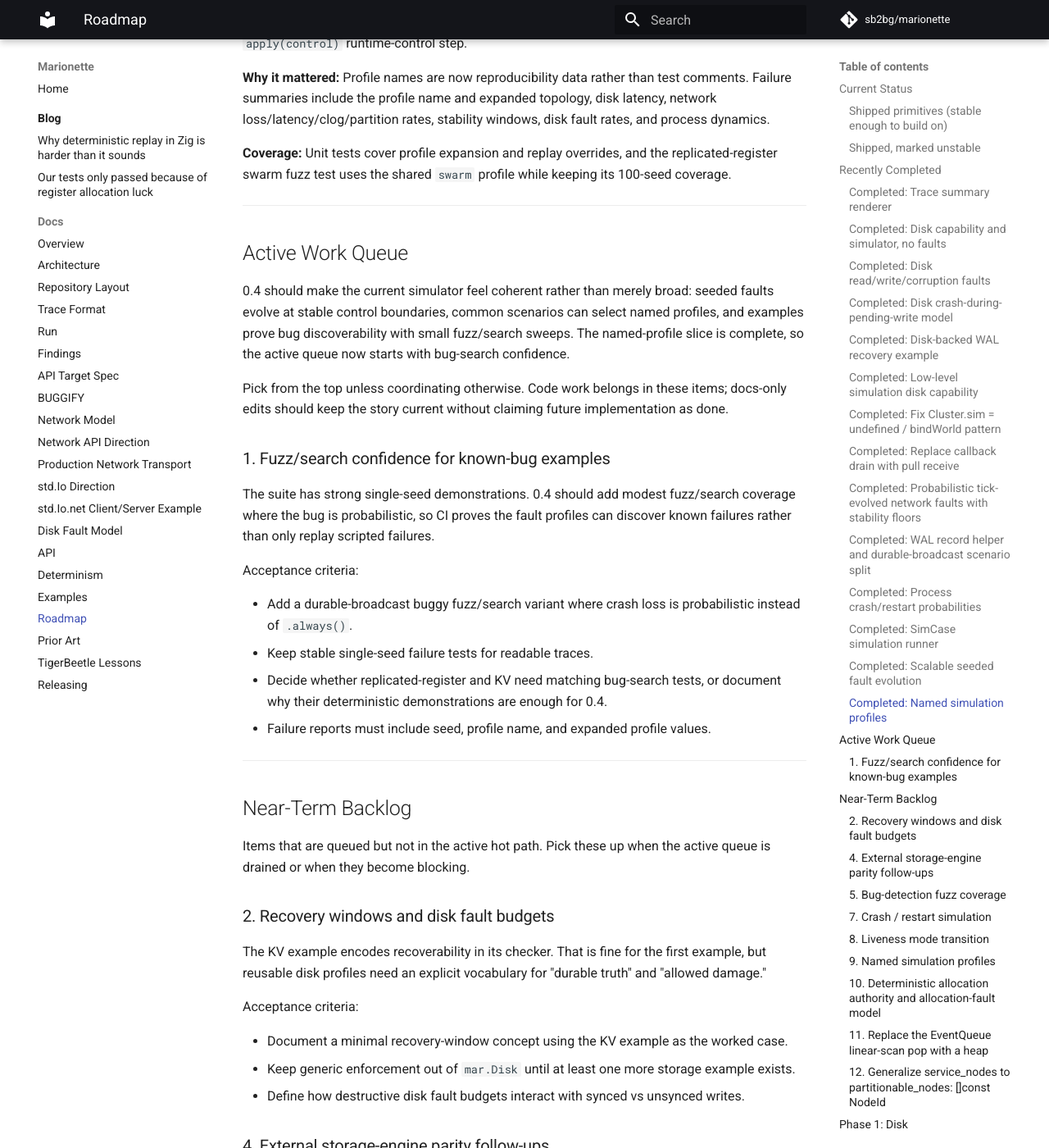
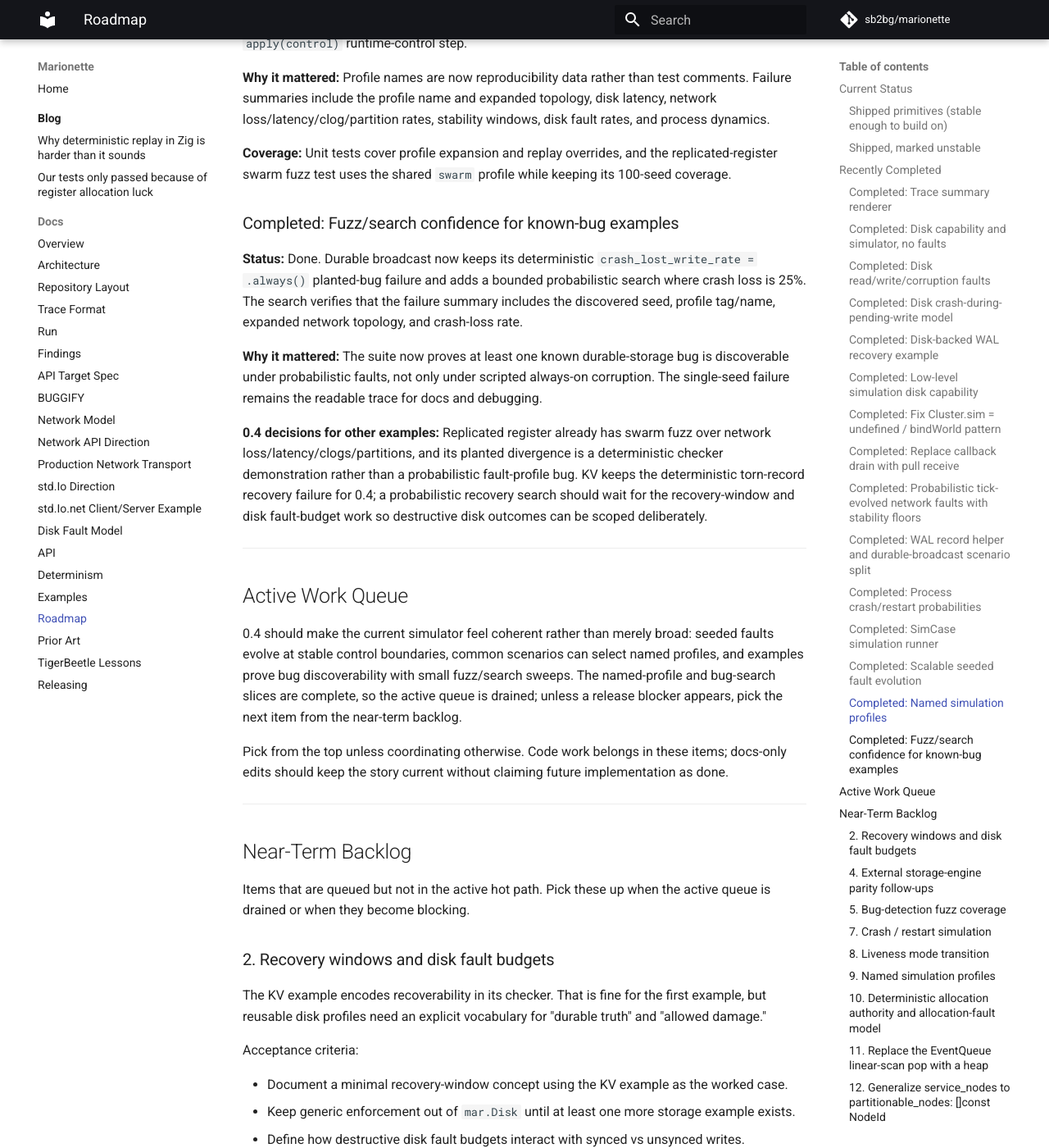
Before and after one commit to sb2bg/marionette, an MkDocs documentation site: the page built from docs/roadmap.md, in a window 1280 px wide and 1400 px high, scrolled down 10388 px. Shown: the whole window at 82% size. Built offline with MkDocs 1.6.1 and Material for MkDocs 9.7.7, drawn with Linux system fonts in a browser that asks for light colours; comment, search, counter and statistics services are not loaded; some of the changed text lies outside the part shown.

Commit message:
Mark bug-search coverage complete

```diff
--- a/docs/roadmap.md
+++ b/docs/roadmap.md
@@ -457,6 +457,26 @@ disk fault rates, and process dynamics.
 replicated-register swarm fuzz test uses the shared `swarm` profile while
 keeping its 100-seed coverage.
 
+### Completed: Fuzz/search confidence for known-bug examples
+
+**Status:** Done. Durable broadcast now keeps its deterministic
+`crash_lost_write_rate = .always()` planted-bug failure and adds a bounded
+probabilistic search where crash loss is 25%. The search verifies that the
+failure summary includes the discovered seed, profile tag/name, expanded
+network topology, and crash-loss rate.
+
+**Why it mattered:** The suite now proves at least one known durable-storage
+bug is discoverable under probabilistic faults, not only under scripted
+always-on corruption. The single-seed failure remains the readable trace for
+docs and debugging.
+
+**0.4 decisions for other examples:** Replicated register already has swarm
+fuzz over network loss/latency/clogs/partitions, and its planted divergence is
+a deterministic checker demonstration rather than a probabilistic fault-profile
+bug. KV keeps the deterministic torn-record recovery failure for 0.4; a
+probabilistic recovery search should wait for the recovery-window and disk
+fault-budget work so destructive disk outcomes can be scoped deliberately.
+
 ---
 
 ## Active Work Queue
@@ -464,27 +484,13 @@ keeping its 100-seed coverage.
 0.4 should make the current simulator feel coherent rather than merely broad:
 seeded faults evolve at stable control boundaries, common scenarios can select
 named profiles, and examples prove bug discoverability with small fuzz/search
-sweeps. The named-profile slice is complete, so the active queue now starts
-with bug-search confidence.
+sweeps. The named-profile and bug-search slices are complete, so the active
+queue is drained; unless a release blocker appears, pick the next item from the
+near-term backlog.
 
 Pick from the top unless coordinating otherwise. Code work belongs in these
 items; docs-only edits should keep the story current without claiming future
 implementation as done.
-
-### 1. Fuzz/search confidence for known-bug examples
-
-The suite has strong single-seed demonstrations. 0.4 should add modest
-fuzz/search coverage where the bug is probabilistic, so CI proves the fault
-profiles can discover known failures rather than only replay scripted failures.
-
-Acceptance criteria:
-
-- Add a durable-broadcast buggy fuzz/search variant where crash loss is
-  probabilistic instead of `.always()`.
-- Keep stable single-seed failure tests for readable traces.
-- Decide whether replicated-register and KV need matching bug-search tests, or
-  document why their deterministic demonstrations are enough for 0.4.
-- Failure reports must include seed, profile name, and expanded profile values.
 
 ---
 
@@ -601,8 +607,7 @@ Design notes:
 
 ### 5. Bug-detection fuzz coverage
 
-**Moved to the active 0.4 queue.** Keep this section only as historical
-context until the active item lands.
+**Completed in the 0.4 queue.** Keep this section only as historical context.
 
 Most deliberately buggy examples are single-seed demonstrations. Add a small
 fuzz/search layer where the bug is probabilistic, so the suite proves failures
@@ -616,6 +621,10 @@ Acceptance criteria:
 - Keep the existing deterministic buggy smoke test for stable failure traces.
 - Decide whether replicated-register and KV should also get bug-search tests,
   or document why single-seed demonstration is enough for those cases.
+
+Durable broadcast now has that probabilistic search. Replicated-register and KV
+stay with their current coverage for the reasons recorded in the completed 0.4
+section above.
 
 ### 7. Crash / restart simulation
 
@@ -1235,7 +1244,8 @@ become confusing.
 
 ---
 
-Last meaningful update: named simulation profiles are complete. The active 0.4
-queue now centers on fuzz/search confidence for known-bug examples.
+Last meaningful update: named simulation profiles and bug-search confidence are
+complete. The active 0.4 queue is drained; near-term follow-ups start with
+recovery windows and disk fault budgets.
 Update this roadmap in the same PR as any substantive code change.
 Contributors should expect the roadmap to reflect the true state of the code.
```
Also changed, not shown: CHANGELOG.md (+3 -0 lines).
